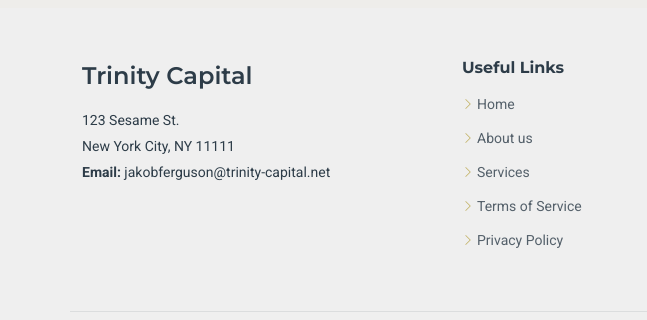
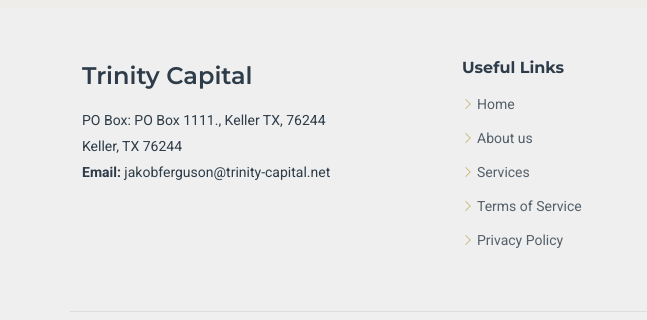
Before and after one commit to Jakeagle/TrinityCapitalPlatform.com, a plain HTML site: page index.html in a window 1280 px wide. Shown: the part 4792-5112 px from the top of the page, 0-647 px from the left. Drawn offline with nearby package versions, Linux system fonts and the light colour scheme.

Commit message:
Update index.html

```diff
--- a/index.html
+++ b/index.html
@@ -627,8 +627,8 @@
               <span class="sitename">Trinity Capital</span>
             </a>
             <div class="footer-contact pt-3">
-              <p>123 Sesame St.</p>
-              <p>New York City, NY 11111</p>
+              <p>PO Box: PO Box 1111., Keller TX, 76244</p>
+              <p>Keller, TX 76244</p>
 
               <p><strong>Email:</strong> <span>jakobferguson@trinity-capital.net</span></p>
             </div>
```
